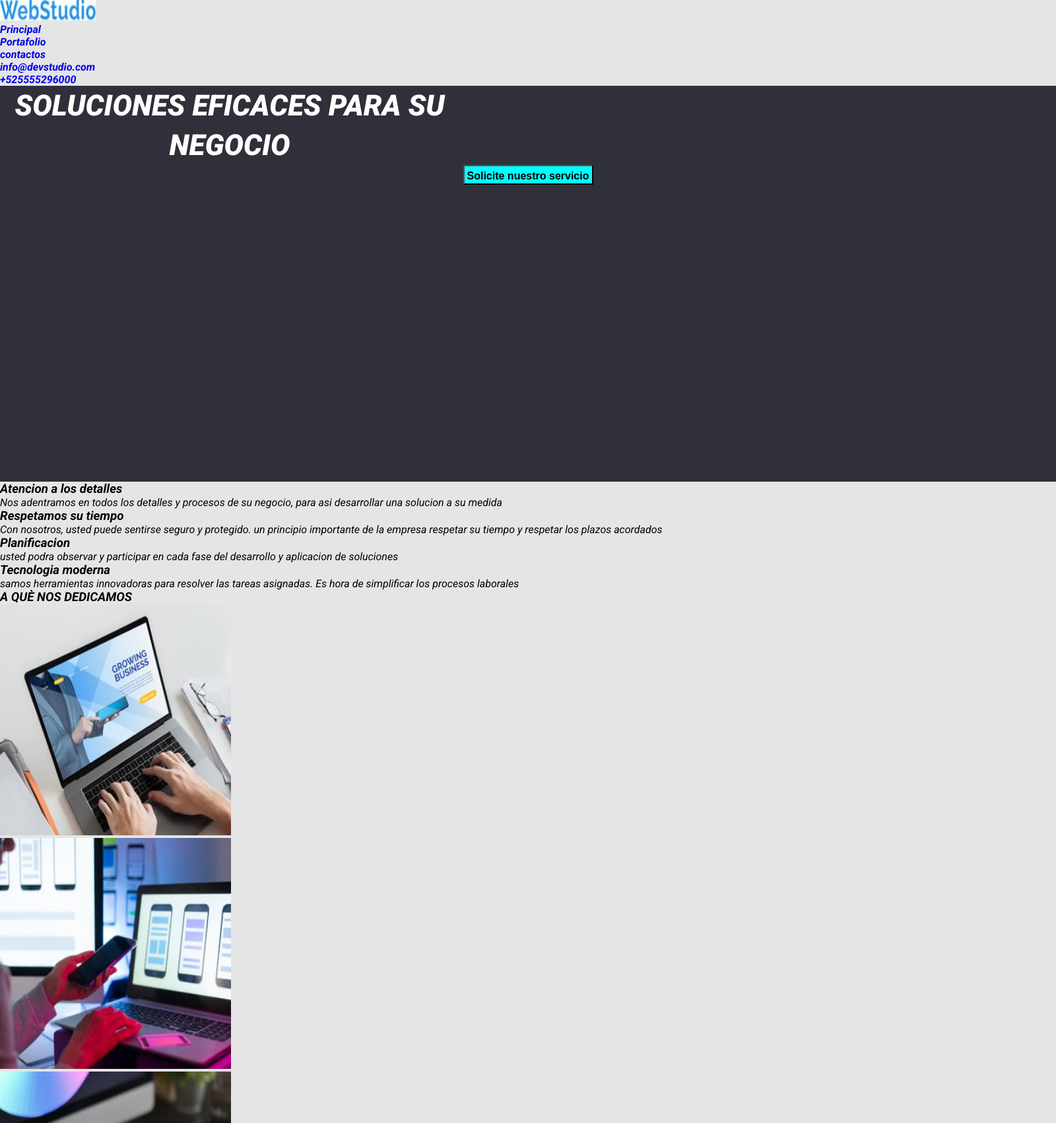
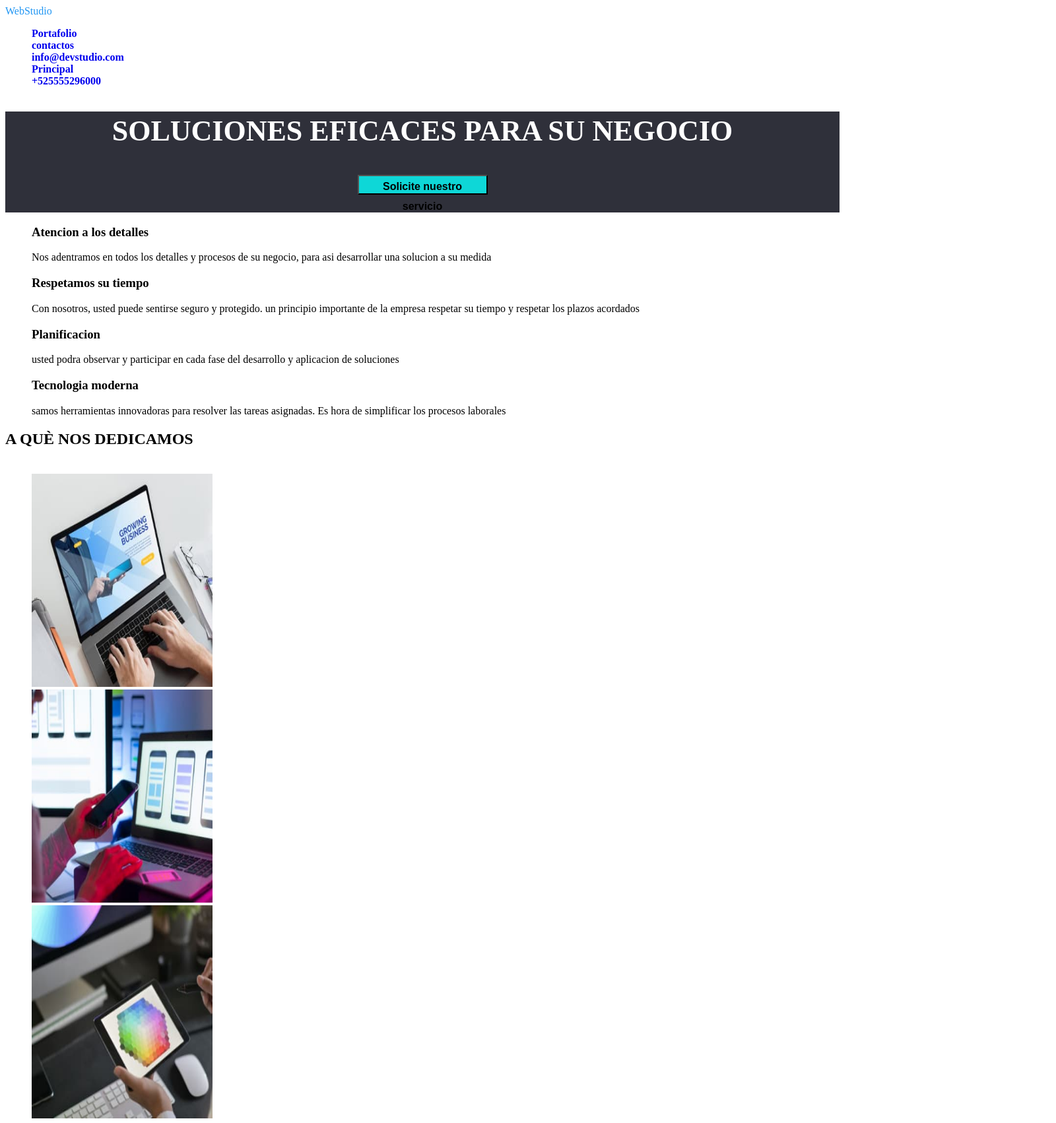
Before and after one commit to Fernando16Gutierrez/goit-markup-hw-02, a plain HTML site: page index.html in a window 1280 px wide. Shown: the top 1702 px of the page at 66% size, 1600 px wide, since content can reach past the window. Drawn offline with Linux system fonts and the light colour scheme.

Commit message:
se modifico css index portafolio

```diff
--- a/css/styles.css
+++ b/css/styles.css
@@ -1,20 +1,31 @@
-*{
-  padding: 0;
-  margin: 0;
+ :root {
+  --color-body: #E5E5E5;
+  --color-botones: rgb(14, 215, 215);
+  --color-web: #2196f3;
+  --color-principal:#FFFFFF;
+  --color-secundario:#2F303A;
+  --font-weigth-7:700 ;
+  --font-weigth-9: 900;
 }
+
+ font-family: 'Roboto', sans-serif;
+  color: var(--color-principal-texto);
+  font-size: 20px;
+  background-color: var(--color-primario-fondo-pantalla);
+
 body{
-  font-family: 'Roboto', sans-serif;
-  background-color: #E5E5E5;
+  font-family: 'Roboto' sans-serif;
+  background-color: var(--color-body);
+}
+.menu{
+  background-color: var(--color-principal)
 }
 .menu a{
 text-decoration: none;
-font-size: 16px;
+font: 16px;
 font-weight: 700;
 }
-img {
-  width: 350px;
-  height: 350px;
-}
+
 .btn{
   display: flex;
   justify-content: center;
@@ -22,7 +33,7 @@ img {
 .btn a{
   text-decoration: none;
   width: 90px;
-  background-color: aqua;
+  background-color: var(--color-botones);
   border: 3px solid black;
   text-align: center;
   border-radius: 10px;
@@ -34,23 +45,26 @@ img {
   cursor: pointer;
   background-color:yellow;
 }
+ul {
+  list-style: none;
+}
 li a:hover{
   color: red;
 }
 button{
-  background-color: aqua;
+  background-color: var(--color-botones);
   cursor: pointer;
 }
 button:hover{
   background-color: blue;
 }
 .servicios{
-font-weight: 700;
+font-weight: var( --font-weigth-7);
 font-size: 16px;
 line-height: 30px;
 letter-spacing: 6%;
 text-align: center;
-background-color: #FFFFFF;
+background-color: var(--color-principal);
 }
 .logo{
   width: 145px;
@@ -64,50 +78,66 @@ background-color: #FFFFFF;
   letter-spacing: 3%;
   color: #2196F3;
 }
-.soluciones{
-  width: 1600px;
-  height: 600px;
+.solutions{
   top: 80px;
   left: -4px;
-  background-color: #2F303A;
+  background-color: var(--color-secundario);
   color: white;
   text-align: center;
 }
-.soluciones-para-su-negocio{
-  width: 696px;
-  height: 120px;
+.busines-solutions{
   top: 280px;
   left: 448px;
-  font-weight: 900;
+  font-weight: var(--font-weigth-9);
   font-size: 44px;
   line-height: 60px;
   letter-spacing: 6%;
   text-align: center;
 }
-.nuestros-servicios{
+.our-services{
   width: 197px;
   height: 30px;
   top: 10px;
   left: 32px;
-  font-weight: 700;
+  font-weight: var(--font-weigth-7);
   font-size: 16px;
   line-height: 30px;
   letter-spacing: 6%;
   text-align: center;
 }
+.what-do-we-do{
+  width: 371.15px;
+  height: 46.24px;
+}
+.our-team{
+  width: 263px;
+  height: 42px;
+}
 .footer{
-  width: 1200px;
-  height: 120px;
-  background-color: black;
+  background-color: var(--color-secundario);
+}
+.mexico-city{
+  color: var(--color-principal);
+}
+.footer-mail{
+  color: var(--color-principal);
+}
+.logo-header-link{
+  color: #2196f3;
+}
+.webstudio{
+  width: 145px;
+  height: 31px;
+  color: #FFFFFF;
 }
 .redes-footer{
   font-size: 16px;
   font-weight: 700;
   color: white;
 }
+a{
+  text-decoration: none;
+}
 .redes-footer a{
-
+  text-decoration: none;
 }
-.redes-footer a:hover{
-  border-bottom: blue;
-}
--- a/index.html
+++ b/index.html
@@ -8,27 +8,30 @@
     <title>Principal tarea#2</title>
     <link rel="stylesheet" href="css/styles.css">
     <link rel="preconnect" href="https://fonts.googleapis.com">
-<link rel="preconnect" href="https://fonts.gstatic.com" crossorigin>
-<link href="https://fonts.googleapis.com/css2?family=Roboto:ital,wght@1,400;1,500;1,700;1,900&;display=swap" rel="stylesheet">
+    <link
+        href="https://fonts.googleapis.com/css2?family=Raleway:wght@700&;family=Roboto:ital,wght@1,400;1,500;1,700;1,900&ampdisplay=swap"
+        rel="stylesheet">
+    <link href="https://fonts.googleapis.com/css2?family=Roboto:ital,wght@1,400;1,500;1,700;1,900&;display=swap"
+        rel="stylesheet">
 </head>
 
 <body>
     <header>
-        <img class="logo" src="./img/logo.jpg" alt="logo de la empresa">
+        <a href="portafolio.html" class="logo-header-link">WebStudio</a>
         <nav>
             <ul class="menu">
-                <li><a href="index.html">Principal</a></li>
                 <li><a href="portafolio.html">Portafolio</a></li>
                 <li><a href="https://webstudio.is/">contactos</a></li>
                 <li><a href="info@dvstudio.com">info@devstudio.com</a></li>
+                <li><a href="index.html">Principal</a></li>
                 <li><a href="#">+525555296000</a></li>
             </ul>
         </nav>
     </header>
     <main>
-        <section class="soluciones">
-            <h1 class="soluciones-para-su-negocio">SOLUCIONES EFICACES PARA SU NEGOCIO</h1>
-            <button class="nuestros-servicios">Solicite nuestro servicio</button>
+        <section class="solutions">
+            <h1 class="busines-solutions">SOLUCIONES EFICACES PARA SU NEGOCIO</h1>
+            <button type="button" class="our-services">Solicite nuestro servicio</button>
         </section>
         <section>
             <ul>
@@ -46,8 +49,7 @@
                 </li>
                 <li>
                     <h3>Planificacion</h3>
-                    <p>usted podra observar y participar en cada fase del desarrollo y
-                        aplicacion de soluciones </p>
+                    <p>usted podra observar y participar en cada fase del desarrollo y aplicacion de soluciones</p>
                 </li>
                 <li>
                     <h3>Tecnologia moderna</h3>
@@ -58,17 +60,15 @@
             </ul>
         </section>
         <section>
-            <h3>A QUÈ NOS DEDICAMOS</h3>
+            <h2 class="what-do-we-do">A QUÈ NOS DEDICAMOS</h2>
             <ul>
-                <li>
-                    <img src="./img/pc.jpg" alt="computador"><br>
-                    <img src="./img/movil.jpg" alt="celular"><br>
-                    <img src="./img/diseño.jpg" alt="Mario Dorado">
-                </li>
+                <li><img src="./img/pc.jpg" width="274px" height="323px" alt="computador"><li>
+                <li><img src="./img/movil.jpg" width="274" height="323" alt="celular"><li>
+                <li><img src="./img/diseño.jpg" width="274" height="323" alt="Mario Dorado"><li>
             </ul>
         </section>
         <section>
-            <h2>NUESTRO EQUIPO</h2>
+            <h2 class="our-team">NUESTRO EQUIPO</h2>
             <ul>
                 <li>
                     <img src="./img/andres-cubo.jpg" alt="Andres">
@@ -95,21 +95,19 @@
         </section>
     </main>
     <footer class="footer">
-        <img class="logo" src="./img/logo.jpg" alt="logo empresa">
-          <span class="icon-footer-blue">Web</span>Studio</
+        <a href="index.html" class="logo-header-link">WebStudio</a>
         <address class="address">
             <ul>
-            <li>Calz. Ticomán 500, Ciudad de México, CDMX, México</li>
+                <li class="mexico-city">Calz. Ticomán 500, Ciudad de México, CDMX, México</li>
                 <li>
-              <a href="mailto:info@devstudio.com" class="footer-mail"
-                >info@devstudio.com</a
-              >
+                    <a href="mailto:info@devstudio.com" class="footer-mail">info@devstudio.com</a>
                 </li>
                 <li>
-              <a href="tel:+525555296000" class="footer-tel">+52 55 5529 6000</a>
+                    <a href="tel:+525555296000" class="footer-mail">+52 55 5529 6000</a>
                 </li>
             </ul>
         </address>
     </footer>
 </body>
+
 </html>
```
Also changed, not shown: portafolio.html (+4 -5 lines). Lines whose indentation alone changed are shown as unchanged.
